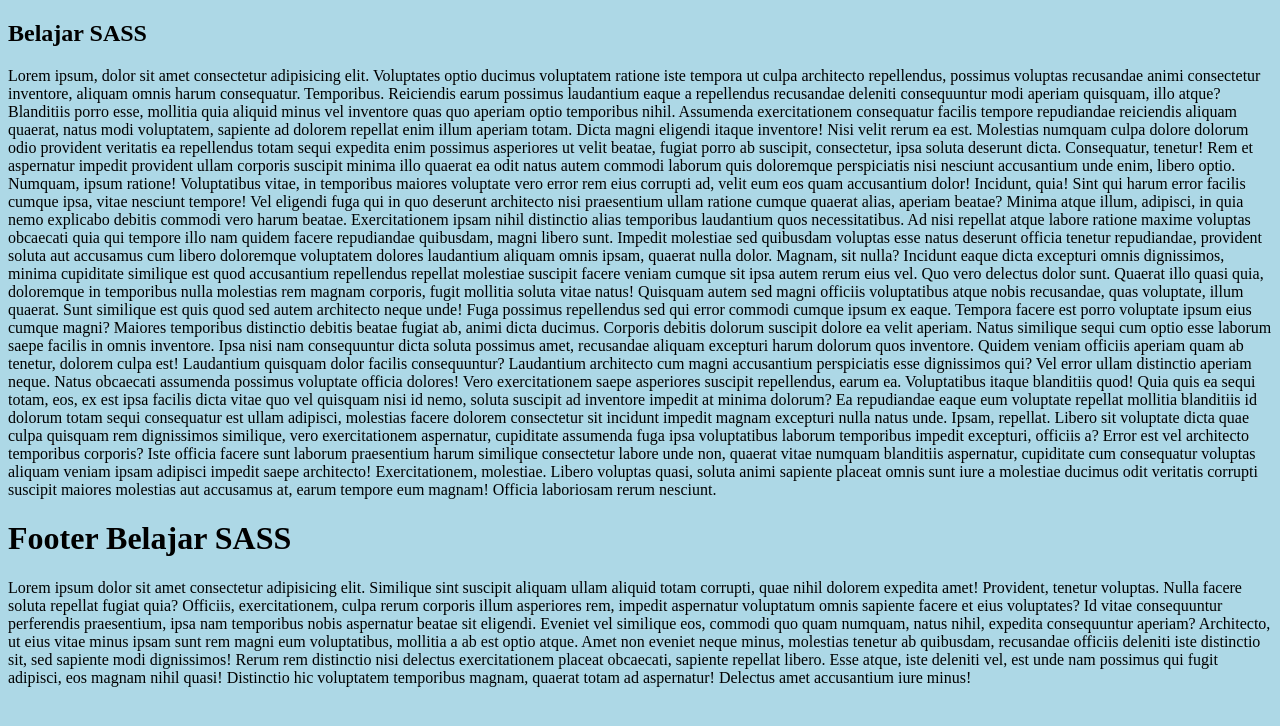
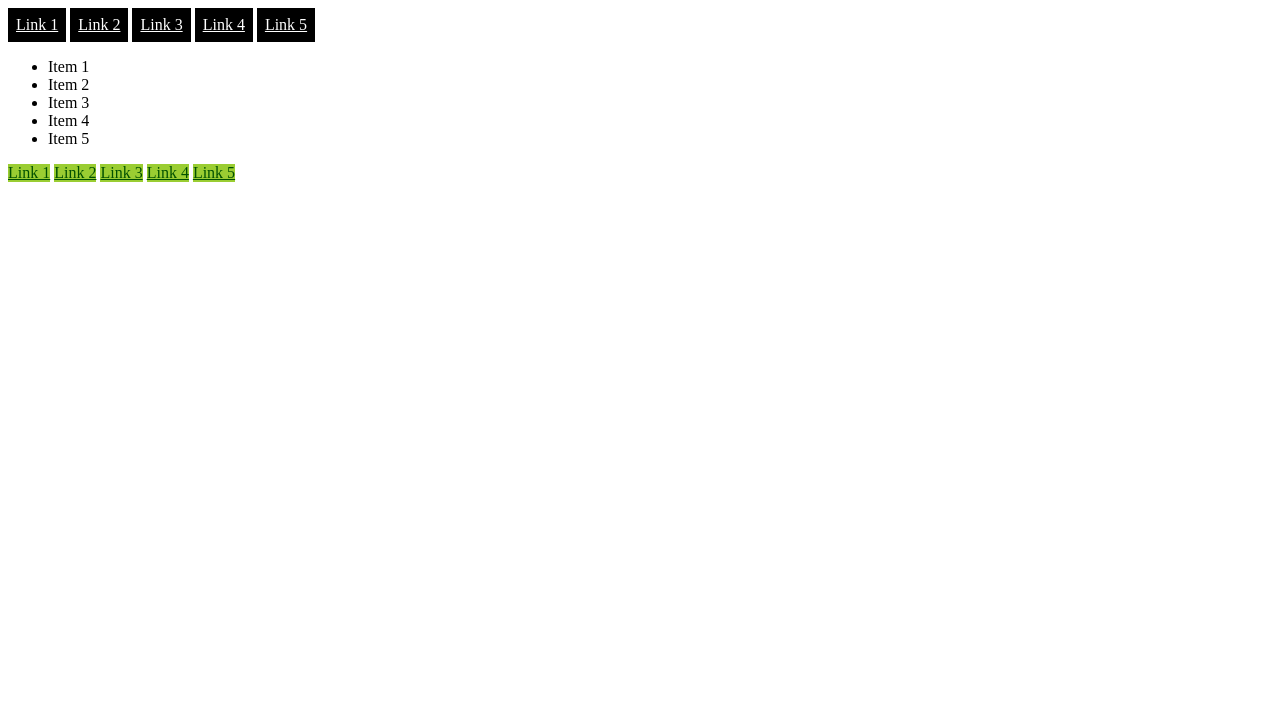
Before and after one commit to imfaditya/sass-webpack, a website built with webpack: page src/index.html in a window 1280 px wide. Built offline with nearby package versions, Linux system fonts and the light colour scheme.

Commit message:
implementasi mixin tanpa argumen

```diff
--- a/src/index.html
+++ b/src/index.html
@@ -7,46 +7,32 @@
   <title>Belajar SASS</title>
 </head>
 <body>
-  <div class="container">
-    <section class="main">
-      <div class="main-heading">
-        <h1>Belajar SASS</h1>
-      </div>
-      <div class="main-paragraph">
-        <p>Lorem ipsum, dolor sit amet consectetur adipisicing elit. Voluptates optio ducimus voluptatem ratione iste tempora ut culpa architecto repellendus, possimus voluptas recusandae animi consectetur inventore, aliquam omnis harum consequatur. Temporibus.
-        Reiciendis earum possimus laudantium eaque a repellendus recusandae deleniti consequuntur modi aperiam quisquam, illo atque? Blanditiis porro esse, mollitia quia aliquid minus vel inventore quas quo aperiam optio temporibus nihil.
-        Assumenda exercitationem consequatur facilis tempore repudiandae reiciendis aliquam quaerat, natus modi voluptatem, sapiente ad dolorem repellat enim illum aperiam totam. Dicta magni eligendi itaque inventore! Nisi velit rerum ea est.
-        Molestias numquam culpa dolore dolorum odio provident veritatis ea repellendus totam sequi expedita enim possimus asperiores ut velit beatae, fugiat porro ab suscipit, consectetur, ipsa soluta deserunt dicta. Consequatur, tenetur!
-        Rem et aspernatur impedit provident ullam corporis suscipit minima illo quaerat ea odit natus autem commodi laborum quis doloremque perspiciatis nisi nesciunt accusantium unde enim, libero optio. Numquam, ipsum ratione!
-        Voluptatibus vitae, in temporibus maiores voluptate vero error rem eius corrupti ad, velit eum eos quam accusantium dolor! Incidunt, quia! Sint qui harum error facilis cumque ipsa, vitae nesciunt tempore!
-        Vel eligendi fuga qui in quo deserunt architecto nisi praesentium ullam ratione cumque quaerat alias, aperiam beatae? Minima atque illum, adipisci, in quia nemo explicabo debitis commodi vero harum beatae.
-        Exercitationem ipsam nihil distinctio alias temporibus laudantium quos necessitatibus. Ad nisi repellat atque labore ratione maxime voluptas obcaecati quia qui tempore illo nam quidem facere repudiandae quibusdam, magni libero sunt.
-        Impedit molestiae sed quibusdam voluptas esse natus deserunt officia tenetur repudiandae, provident soluta aut accusamus cum libero doloremque voluptatem dolores laudantium aliquam omnis ipsam, quaerat nulla dolor. Magnam, sit nulla?
-        Incidunt eaque dicta excepturi omnis dignissimos, minima cupiditate similique est quod accusantium repellendus repellat molestiae suscipit facere veniam cumque sit ipsa autem rerum eius vel. Quo vero delectus dolor sunt.
-        Quaerat illo quasi quia, doloremque in temporibus nulla molestias rem magnam corporis, fugit mollitia soluta vitae natus! Quisquam autem sed magni officiis voluptatibus atque nobis recusandae, quas voluptate, illum quaerat.
-        Sunt similique est quis quod sed autem architecto neque unde! Fuga possimus repellendus sed qui error commodi cumque ipsum ex eaque. Tempora facere est porro voluptate ipsum eius cumque magni?
-        Maiores temporibus distinctio debitis beatae fugiat ab, animi dicta ducimus. Corporis debitis dolorum suscipit dolore ea velit aperiam. Natus similique sequi cum optio esse laborum saepe facilis in omnis inventore.
-        Ipsa nisi nam consequuntur dicta soluta possimus amet, recusandae aliquam excepturi harum dolorum quos inventore. Quidem veniam officiis aperiam quam ab tenetur, dolorem culpa est! Laudantium quisquam dolor facilis consequuntur?
-        Laudantium architecto cum magni accusantium perspiciatis esse dignissimos qui? Vel error ullam distinctio aperiam neque. Natus obcaecati assumenda possimus voluptate officia dolores! Vero exercitationem saepe asperiores suscipit repellendus, earum ea.
-        Voluptatibus itaque blanditiis quod! Quia quis ea sequi totam, eos, ex est ipsa facilis dicta vitae quo vel quisquam nisi id nemo, soluta suscipit ad inventore impedit at minima dolorum?
-        Ea repudiandae eaque eum voluptate repellat mollitia blanditiis id dolorum totam sequi consequatur est ullam adipisci, molestias facere dolorem consectetur sit incidunt impedit magnam excepturi nulla natus unde. Ipsam, repellat.
-        Libero sit voluptate dicta quae culpa quisquam rem dignissimos similique, vero exercitationem aspernatur, cupiditate assumenda fuga ipsa voluptatibus laborum temporibus impedit excepturi, officiis a? Error est vel architecto temporibus corporis?
-        Iste officia facere sunt laborum praesentium harum similique consectetur labore unde non, quaerat vitae numquam blanditiis aspernatur, cupiditate cum consequatur voluptas aliquam veniam ipsam adipisci impedit saepe architecto! Exercitationem, molestiae.
-        Libero voluptas quasi, soluta animi sapiente placeat omnis sunt iure a molestiae ducimus odit veritatis corrupti suscipit maiores molestias aut accusamus at, earum tempore eum magnam! Officia laboriosam rerum nesciunt.</p>
-      </div>
-    </section>
-    <footer>
-      <div class="footer-heading">
-        <h1>Footer Belajar SASS</h1>
-      </div>
-      <div class="footer-paragraph">
-        <p>Lorem ipsum dolor sit amet consectetur adipisicing elit. Similique sint suscipit aliquam ullam aliquid totam corrupti, quae nihil dolorem expedita amet! Provident, tenetur voluptas. Nulla facere soluta repellat fugiat quia?
-        Officiis, exercitationem, culpa rerum corporis illum asperiores rem, impedit aspernatur voluptatum omnis sapiente facere et eius voluptates? Id vitae consequuntur perferendis praesentium, ipsa nam temporibus nobis aspernatur beatae sit eligendi.
-        Eveniet vel similique eos, commodi quo quam numquam, natus nihil, expedita consequuntur aperiam? Architecto, ut eius vitae minus ipsam sunt rem magni eum voluptatibus, mollitia a ab est optio atque.
-        Amet non eveniet neque minus, molestias tenetur ab quibusdam, recusandae officiis deleniti iste distinctio sit, sed sapiente modi dignissimos! Rerum rem distinctio nisi delectus exercitationem placeat obcaecati, sapiente repellat libero.
-        Esse atque, iste deleniti vel, est unde nam possimus qui fugit adipisci, eos magnam nihil quasi! Distinctio hic voluptatem temporibus magnam, quaerat totam ad aspernatur! Delectus amet accusantium iure minus!</p>
-      </div>
-    </footer>
+  <div class="header">
+    <ul>
+      <li><a href="">Link 1</a></li>
+      <li><a href="">Link 2</a></li>
+      <li><a href="">Link 3</a></li>
+      <li><a href="">Link 4</a></li>
+      <li><a href="">Link 5</a></li>
+    </ul>
+  </div>
+  <div class="main">
+    <ul>
+      <li>Item 1</li>
+      <li>Item 2</li>
+      <li>Item 3</li>
+      <li>Item 4</li>
+      <li>Item 5</li>
+    </ul>
+  </div>
+  <div class="footer">
+    <ul>
+      <li><a href="">Link 1</a></li>
+      <li><a href="">Link 2</a></li>
+      <li><a href="">Link 3</a></li>
+      <li><a href="">Link 4</a></li>
+      <li><a href="">Link 5</a></li>
+    </ul>
   </div>
 </body>
 </html>
--- a/src/styles/style.scss
+++ b/src/styles/style.scss
@@ -1,3 +1,30 @@
-body {
-  background-color: lightblue;
+@mixin list-inline {
+  margin: 0;
+  padding: 0;
+  list-style: none;
+
+  li {
+    display: inline-block;
+  }
 }
+
+.header ul {
+  @include list-inline();
+  li {
+    background-color: rgb(0, 0, 0);
+    padding: .5em;
+    a {
+      color: white;
+    }
+  }
+};
+
+.footer ul {
+  @include list-inline();
+  li {
+    background-color: yellowgreen;
+    a {
+      color: rgb(0, 80, 0);
+    }
+  }
+}
```
